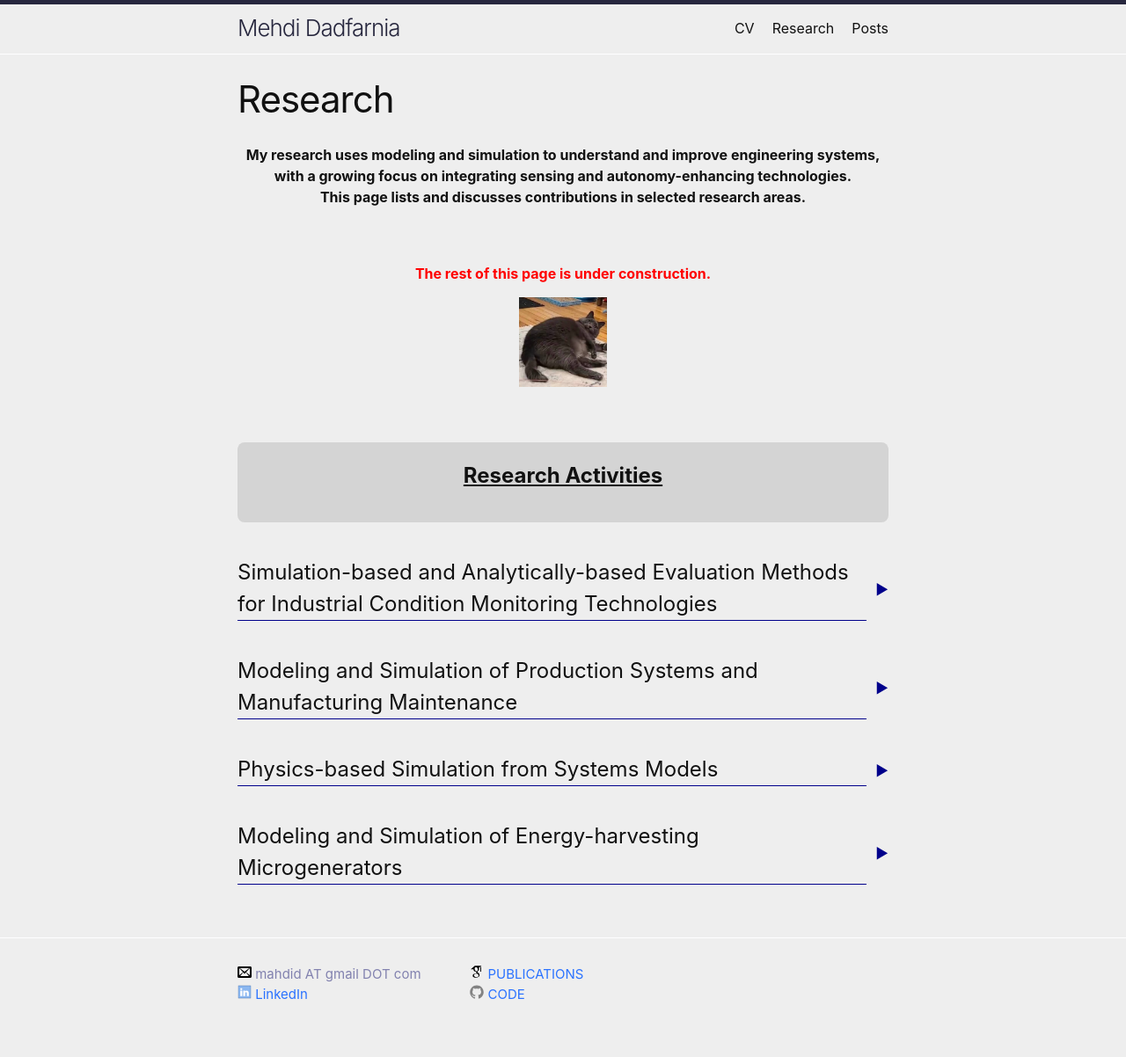
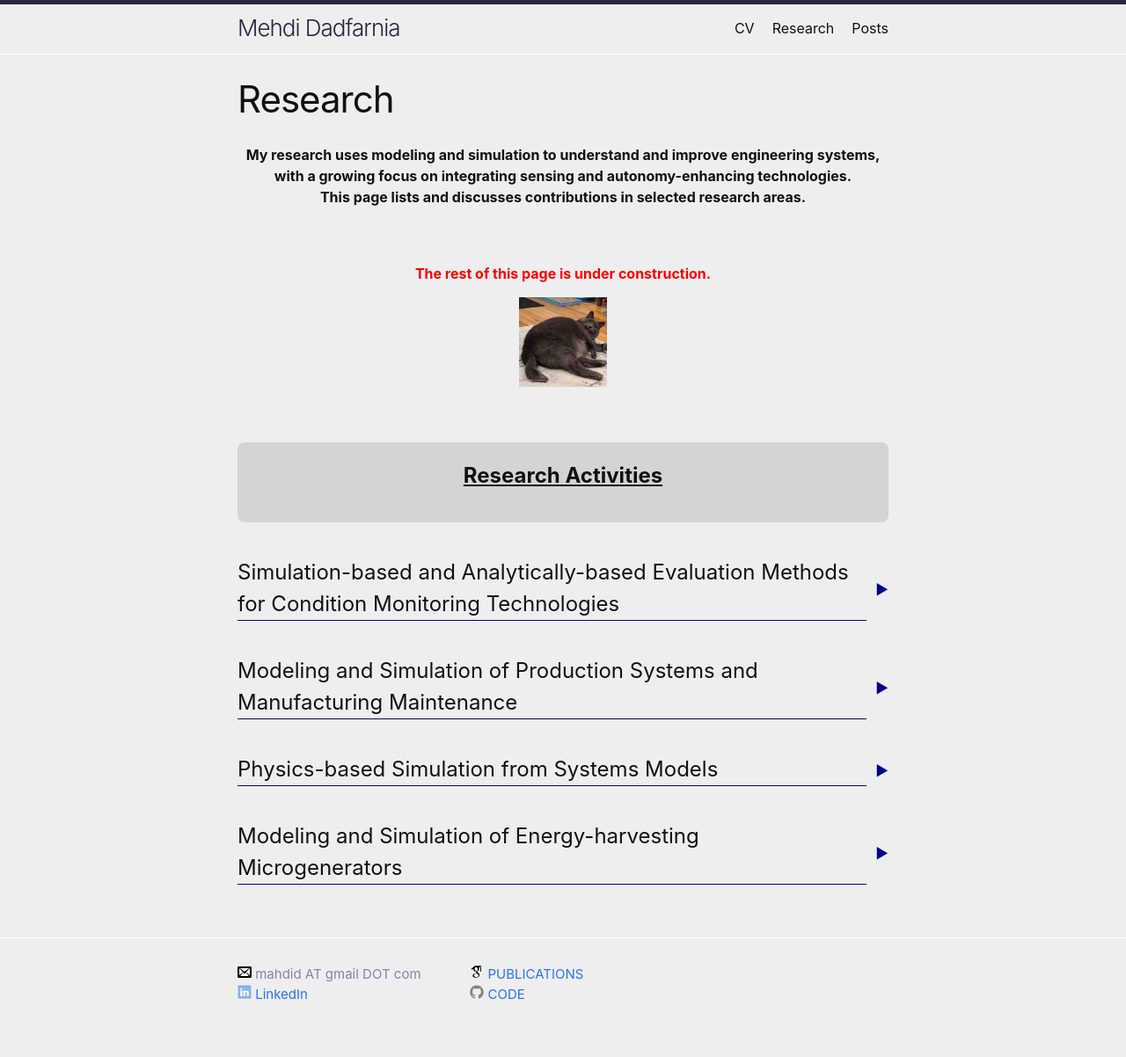
Before and after one commit to mehdidadfarnia/mehdidadfarnia.github.io, a Jekyll site: the page built from research.markdown, in a window 1280 px wide. Shown: the whole page at 88% size. Built offline with Jekyll 4.4.1, drawn with Linux system fonts in a browser that asks for light colours.

Commit message:
quick word edit

```diff
--- a/research.markdown
+++ b/research.markdown
@@ -42,7 +42,7 @@ permalink: /Research/
 
 <details>
   <summary style="display: flex; align-items: center;">
-    <h1 style="display: block; border-bottom: 1px solid darkblue; margin: 0; flex: 1;">Simulation-based and Analytically-based Evaluation Methods for Industrial Condition Monitoring Technologies</h1>
+    <h1 style="display: block; border-bottom: 1px solid darkblue; margin: 0; flex: 1;">Simulation-based and Analytically-based Evaluation Methods for Condition Monitoring Technologies</h1>
   </summary>
     <div style="background-color: #e4e4f7; margin-top: 10px; padding: 4px; border-radius: 8px; width:96%;">
         hidden text
```
